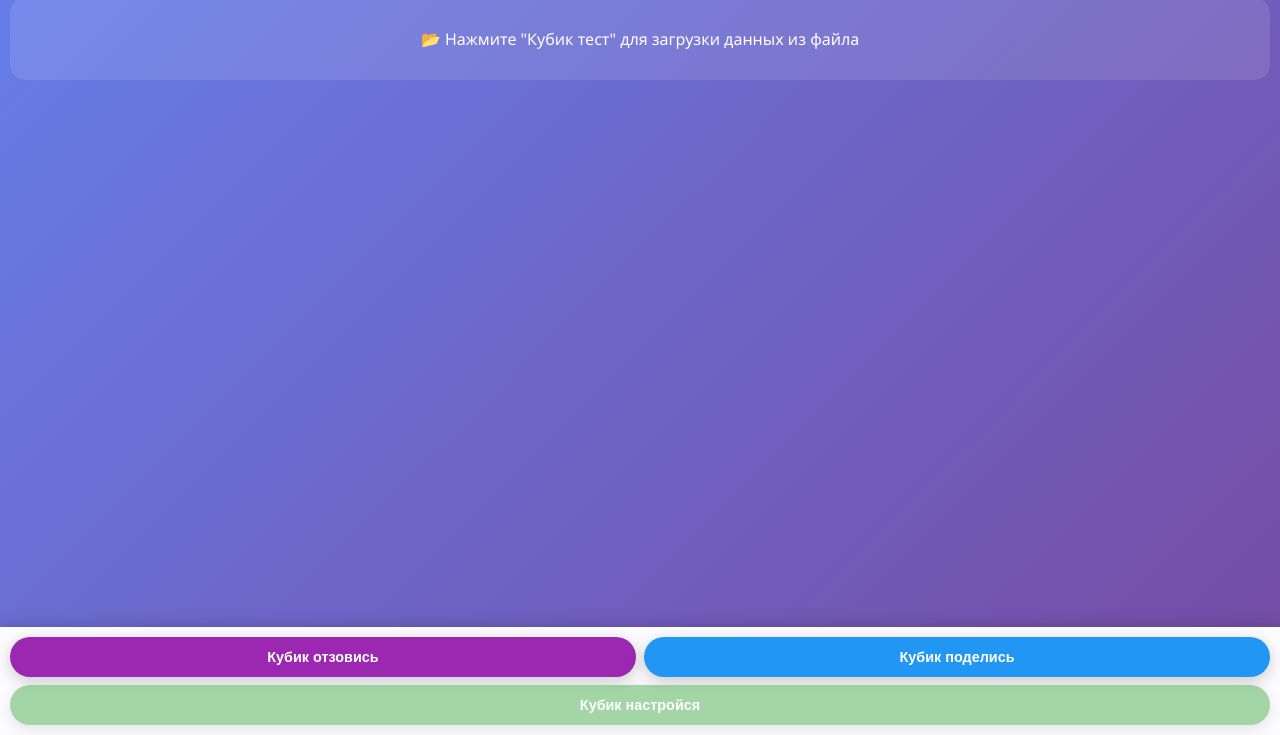
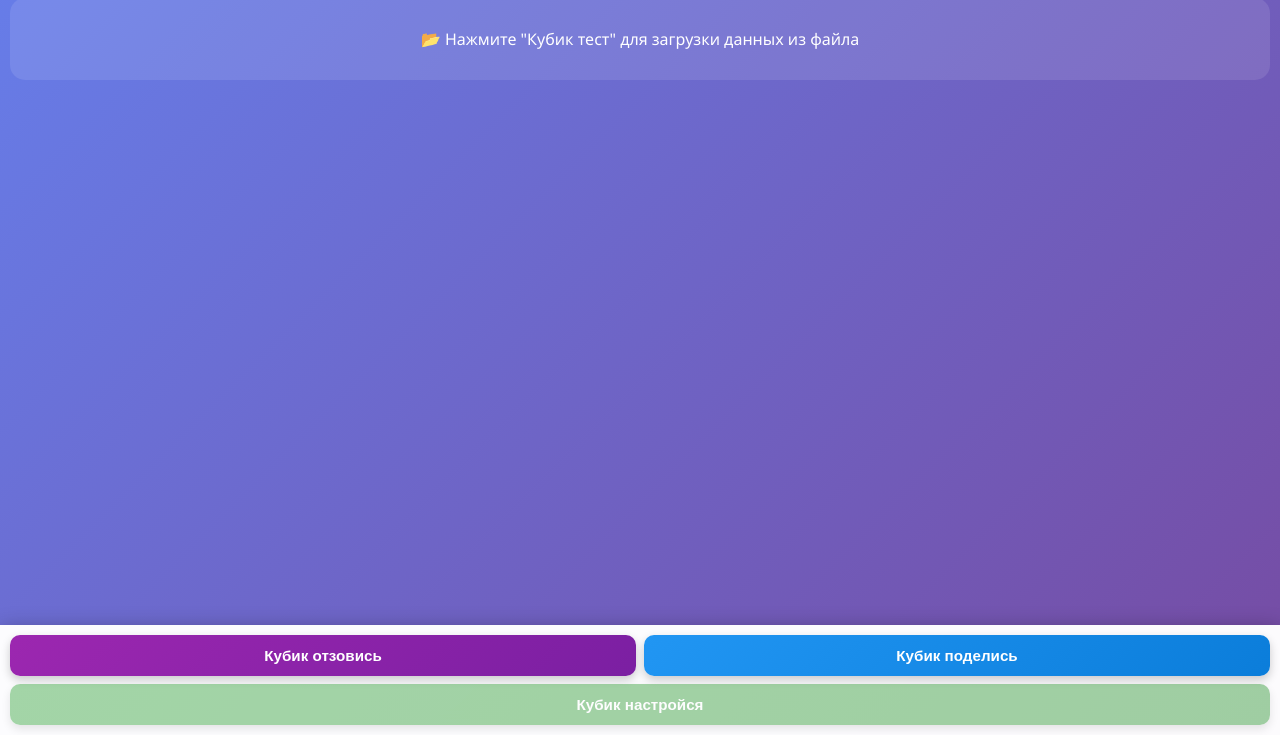
Before and after one commit to SerjPopov/cube, a plain HTML site: page index.html in a window 1280 px wide. Shown: the part 65-800 px from the top of the page. Drawn offline with Linux system fonts and the light colour scheme.

Commit message:
fix стилей

```diff
--- a/css/components.css
+++ b/css/components.css
@@ -1,24 +1,24 @@
 /* Components: buttons, cards, modals */
 
-/* Buttons */
+/* Buttons - обновленные стили для кнопок в controls */
 .btn {
-    background: var(--bg-white);
-    color: var(--primary-color);
+    background: linear-gradient(135deg, var(--primary-color) 0%, var(--primary-dark) 100%);
+    color: var(--text-white);
     border: none;
-    padding: 12px 15px;
-    font-size: 0.9rem;
+    padding: 12px var(--spacing-xl);
+    font-size: 0.95rem;
     font-weight: bold;
-    border-radius: var(--radius-full);
+    border-radius: var(--radius-md);
     cursor: pointer;
-    box-shadow: var(--shadow-md);
     transition: transform var(--transition-fast), box-shadow var(--transition-fast), background var(--transition-fast);
+    box-shadow: 0 4px 10px rgba(0,0,0,0.2);
     flex: 1 1 auto;
     min-width: calc(50% - 4px);
 }
 
 .btn:hover:not(:disabled) {
     transform: translateY(-2px);
-    box-shadow: var(--shadow-lg);
+    box-shadow: 0 6px 15px rgba(0,0,0,0.3);
 }
 
 .btn:active {
@@ -35,27 +35,37 @@
     cursor: not-allowed;
 }
 
-/* Кнопка "Кубик отзовись" - фиолетовая */
+/* Кнопка "Кубик отзовись" - фиолетовый градиент (сохраняем текущий цвет) */
 .btn-summon {
-    background: var(--summon-color);
+    background: linear-gradient(135deg, var(--summon-color) 0%, #7b1fa2 100%);
     color: var(--text-white);
 }
 
 .btn-summon:hover:not(:disabled) {
-    background: var(--summon-hover);
+    background: linear-gradient(135deg, var(--summon-hover) 0%, #6a1b9a 100%);
 }
 
-/* Кнопка "Кубик поделись" - синяя */
+/* Кнопка "Кубик поделись" - синий градиент (сохраняем текущий цвет) */
 .btn-share {
-    background: var(--info-color);
+    background: linear-gradient(135deg, var(--info-color) 0%, #0b7dda 100%);
     color: var(--text-white);
 }
 
 .btn-share:hover:not(:disabled) {
-    background: var(--info-hover);
+    background: linear-gradient(135deg, var(--info-hover) 0%, #0a6ec4 100%);
 }
 
-/* Существующие стили остаются без изменений */
+/* Кнопка "Кубик настройся" - зеленый градиент (сохраняем текущий цвет) */
+.btn-settings {
+    background: linear-gradient(135deg, var(--success-color) 0%, #45a049 100%);
+    color: var(--text-white);
+}
+
+.btn-settings:hover:not(:disabled) {
+    background: linear-gradient(135deg, var(--success-hover) 0%, #3d8b40 100%);
+}
+
+/* Существующие стили для кнопки сброса остаются без изменений */
 .btn-reset {
     background: var(--danger-color);
     color: var(--text-white);
@@ -65,15 +75,7 @@
     background: var(--danger-hover);
 }
 
-.btn-settings {
-    background: var(--success-color);
-    color: var(--text-white);
-}
-
-.btn-settings:hover:not(:disabled) {
-    background: var(--success-hover);
-}
-
+/* Стили для кнопок в панели настроек остаются без изменений */
 .settings-btn {
     background: linear-gradient(135deg, var(--primary-color) 0%, var(--primary-dark) 100%);
     color: var(--text-white);
--- a/index.html
+++ b/index.html
@@ -107,8 +107,8 @@
                         <span v-else>✅ Завершить настройку</span>
                     </button>
                     <button class="settings-btn" @click="toggleDebugMode">
-                        <span v-if="!state.debugMode">🐛 Включить режим отладки</span>
-                        <span v-else>✅ Выключить режим отладки</span>
+                        <span v-if="!state.debugMode">🐛 Включить отладку</span>
+                        <span v-else>✅ Выключить отладку</span>
                     </button>
                 </div>
             </div>
```
